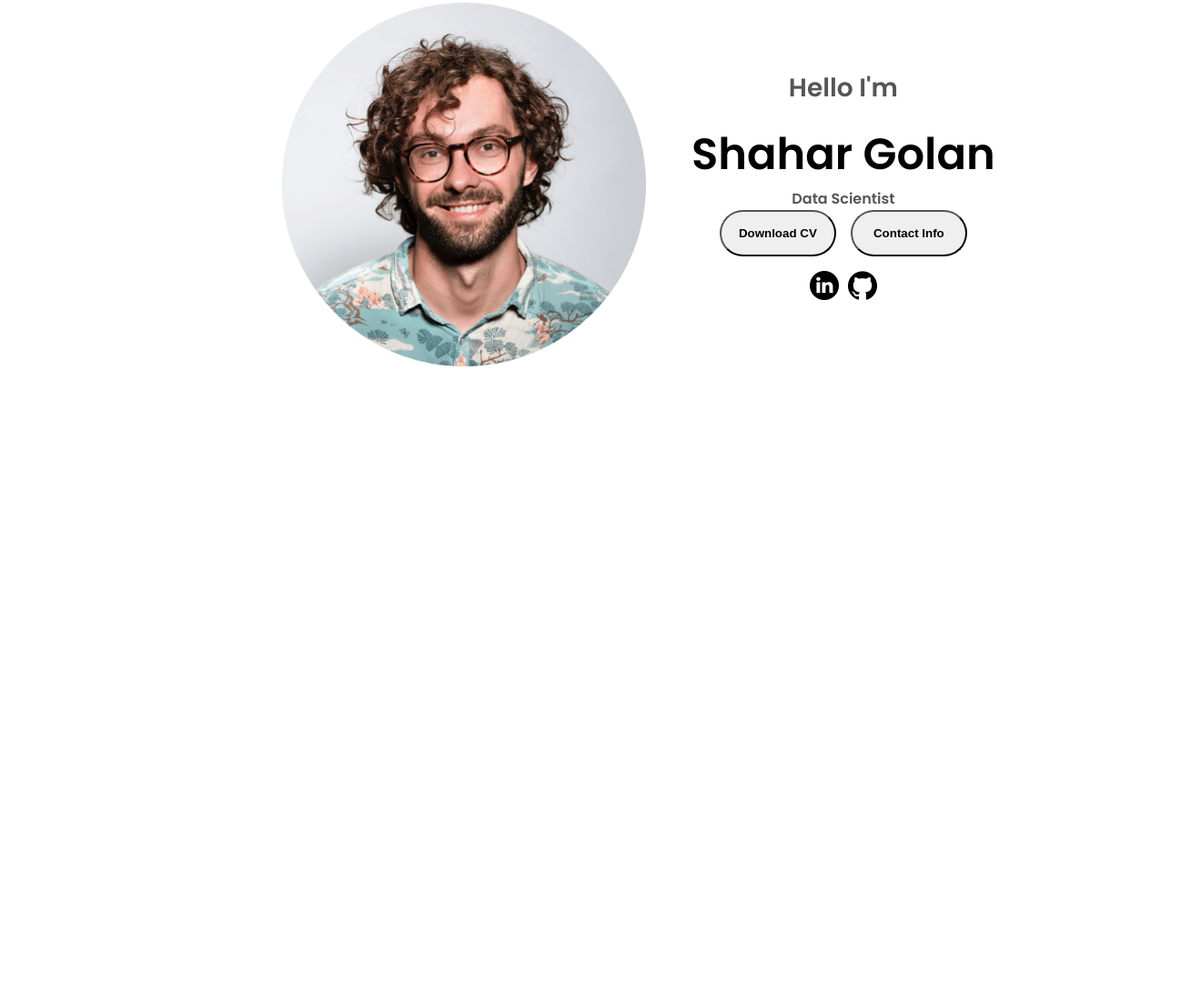
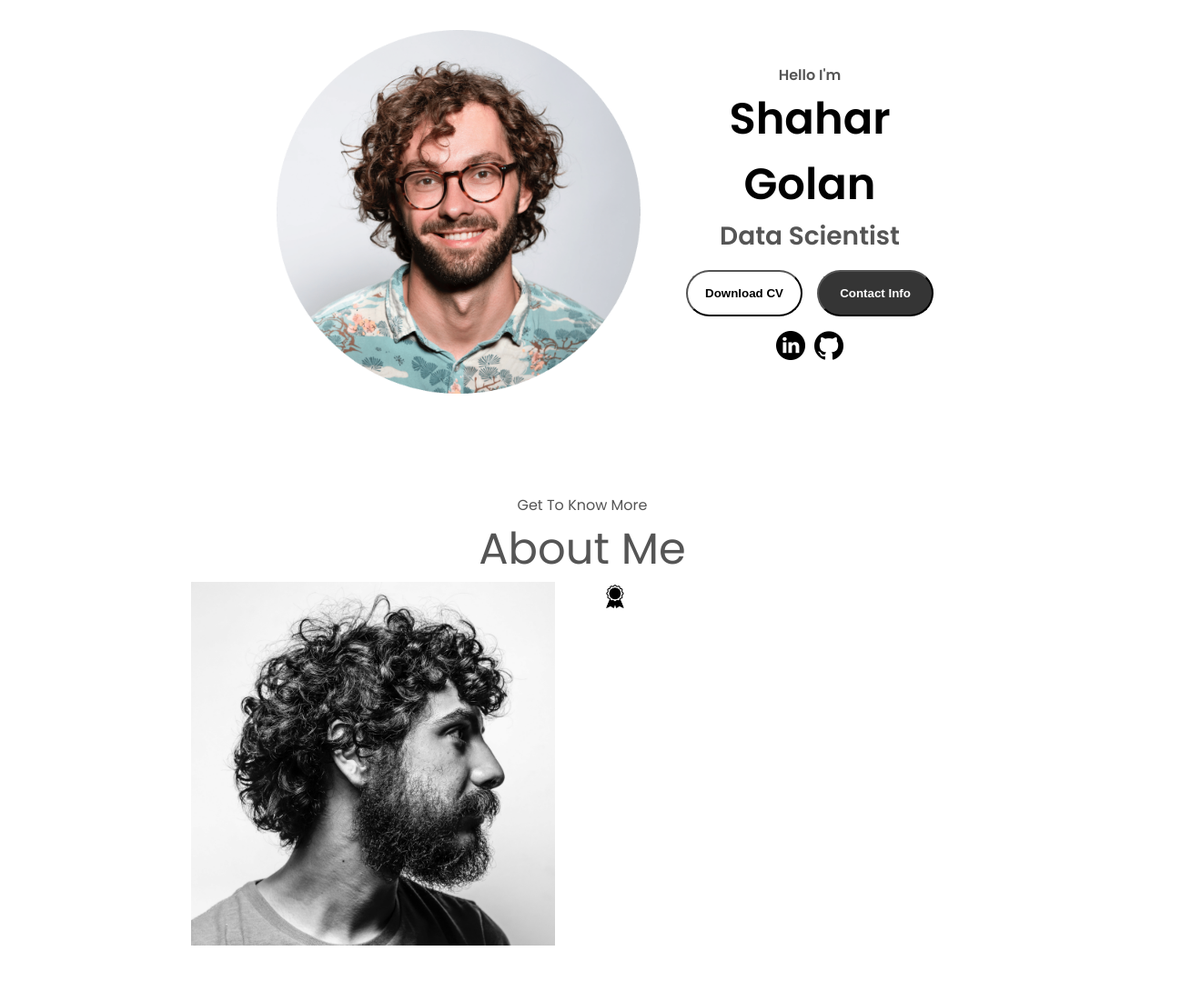
Before and after one commit to Shahar-Golan/Web-build, a plain HTML site: page index.html in a window 1280 px wide. Shown: the part 233-1312 px from the top of the page at 91% size, 1320 px wide, since content can reach past the window. Before the commit the page ends 1004 px from the top, so only its background shows below. Drawn offline with Linux system fonts and the light colour scheme.

Commit message:
about me picture + icon

```diff
--- a/index.html
+++ b/index.html
@@ -35,7 +35,7 @@
             </ul>
         </div>
     </nav>
-    <section id="about">
+    <section id="profile">
         <div class="profile-container">
             <div class="section__pic-container">
                 <img src="./assets/profile-pic.png"
@@ -64,6 +64,27 @@
             </div>
         </div>
     </section>
+    <section id="about">
+        <p class="section__text__p1">Get To Know More</p>
+        <p class="title">About Me</h1>
+            <div class="section-container">
+                <div class="section__pic-container">
+                    <img src="./assets/about-pic.png" alt="Profile picture"
+                    class="about-pic"
+                    />
+                </div>
+                <div class="about-details-container">
+                    <div class="about-containers">
+                        <div class="details-container">
+                            <img src="./assets/experience.png"
+                             alt="Experience icon"
+                            class="experience icon" />
+                        </div>
+                    </div>
+                </div>
+            </div>
+
+    </section>
 
     <script src="script.js"></script>
   </body>
--- a/style.css
+++ b/style.css
@@ -164,6 +164,7 @@ section {
 
 .section-container {
     display: flex;
+    justify-content: left;
 }
 
 /* PROFILE SECTION */
@@ -190,7 +191,7 @@ section {
     align-items: center;
     width: 100%; /* Ensure it uses full width available */
     padding: 0 100px; /* Adjust padding to ensure elements do not touch the edges */
-    margin-top: 100px; /* Adds vertical space between the nav bar and this container */
+    margin-top: 20px; /* Adds vertical space between the nav bar and this container */
 }
 
 .section__text {
@@ -203,11 +204,14 @@ section {
     font-weight: 600; /* Uniform font-weight, adjust if needed */
 }
 
-.section__text_p1 {
+.section__text__p1 {
     text-align: center;
+    display: block;
+    margin-left: auto;
+    margin-right: auto;
 }
 
-.section__text_p1 {
+.section__text_p2 {
     font-size: 1.75rem;
     margin-bottom: 1rem; /* Maintain margin around the introductory text */
 }
@@ -247,3 +251,34 @@ section {
     width: 8rem;
     border-radius: 2rem;
 }
+
+.btn-color-1, .btn-color-2 {
+    border: rgb(53,53,53) 0.1rem-solid;
+}
+
+.btn-color-1:hover,
+.btn-color-2:hover {
+    cursor: pointer;
+}
+
+.btn-color-1,
+.btn-color-2:hover {
+    background: rgb(53, 53, 53);
+    color: white;
+}
+
+.btn-color-1:hover {
+    background: rgb(0, 0, 0);
+}
+
+.btn-color-2 {
+    background: none;
+}
+
+.btn-color-2:hover {
+    border: rgb(255, 255, 255) 0.1rem-solid;
+}
+
+.btn-container {
+    gap: 1rem;
+}
```
